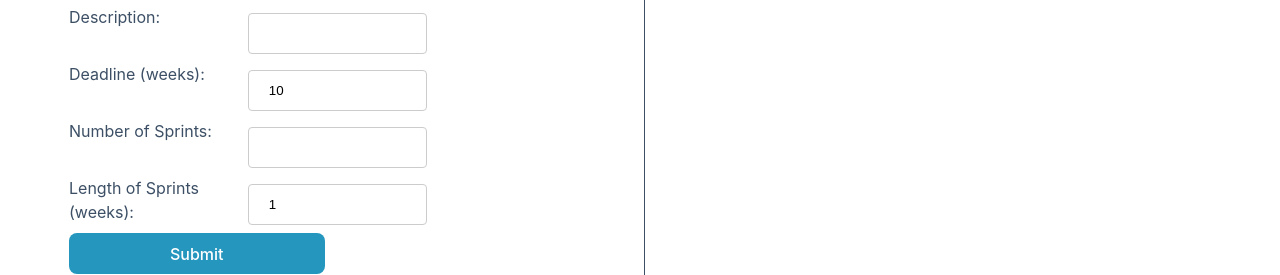
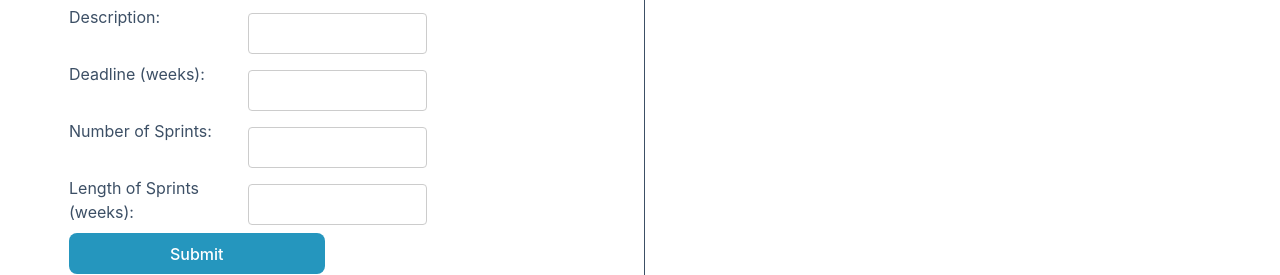
Before and after one commit to hlee131/scrum-ai, a React (Vite) app in the folder client/: page / in a window 1280 px wide. Shown: the part 221-496 px from the top of the page. Built offline with nearby package versions, Linux system fonts and the light colour scheme.

Commit message:
Update InputPage.tsx

```diff
--- a/client/src/pages/InputPage.tsx
+++ b/client/src/pages/InputPage.tsx
@@ -23,9 +23,9 @@ export default function InputPage({
 }) {
   const [task, setTask] = useState("");
   const [desc, setDesc] = useState("");
-  const [deadline, setDeadline] = useState(10);
+  const [deadline, setDeadline] = useState("10");
   const [numOfSprints, setNumOfSprints] = useState("");
-  const [lenOfSprints, setLenOfSprints] = useState(1);
+  const [lenOfSprints, setLenOfSprints] = useState("1");
   // const [person, setPerson] = useState(0);
   const [persons, setPersons] = useState<Person[]>([]);
 
@@ -113,7 +113,6 @@ export default function InputPage({
             className="box"
             type="text"
             id="event"
-            value="10"
             onChange={doDeadlineChange}
           ></input>
 
@@ -130,7 +129,6 @@ export default function InputPage({
             className="box"
             type="number"
             id="event"
-            value="1"
             onChange={doLengthOfSprintsChange}
           ></input>
         </div>
@@ -193,4 +191,4 @@ export default function InputPage({
       </div>
     </div>
   );
-x}
+}
```
